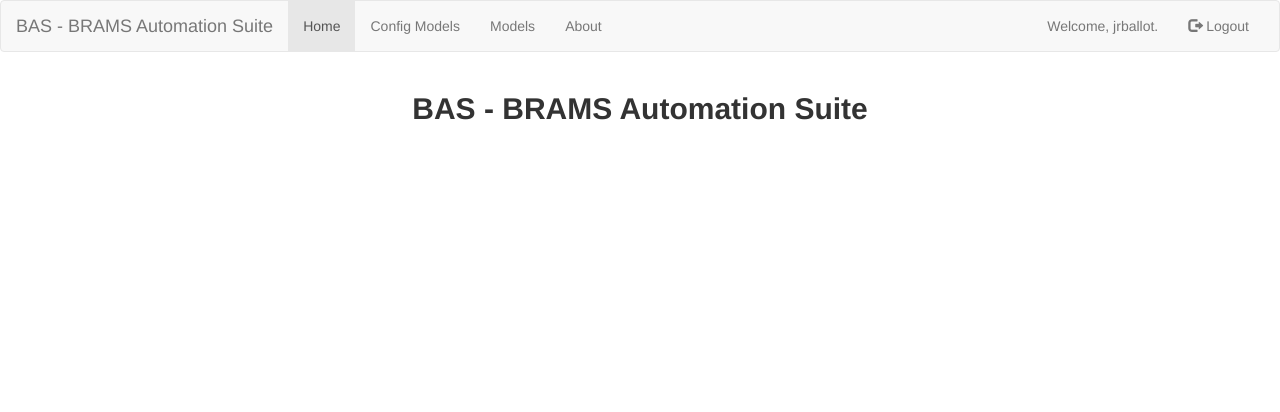
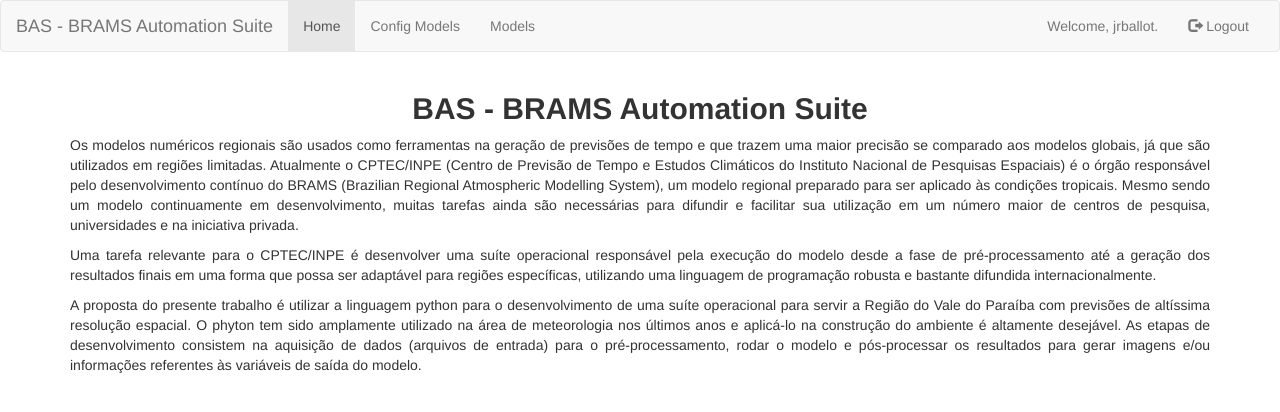
Before and after one commit to jrballot/TCC, a Flask app: page /home in a window 1280 px wide. Shown: the top 412 px of the page. Run offline with Flask 2, Linux system fonts and the light colour scheme; a user stored in the database is signed in; some libraries are stand-ins or nearby versions.

Commit message:
Finalizando TCC

```diff
--- a/brams/bas.py
+++ b/brams/bas.py
@@ -124,8 +124,6 @@
 
     runStages = ['RAMSIN_MAKESFC',"RAMSIN_MAKEVFILE", "RAMSIN_INITIAL"]
 
-    commandRunModel = 'mpirun -np 1 ../bin/brams-5.2'
-
     for runStage in runStages:
         try:
             shutil.copy(os.path.join(_pathTMP, runStage), _meteo_only)
@@ -149,7 +147,8 @@
     month = date[4:6]
     day = date[-2:]
 
-    file = os.path.join(_meteo_only,'dataout/POSPROCESS/METEO-ONLY-A-'+year+'-'+month+'-'+day+'-'+time+'0000-g1.ctl')
+    file = os.path.join(_meteo_only,
+        'dataout/POSPROCESS/METEO-ONLY-A-'+year+'-'+month+'-'+day+'-'+time+'0000-g1.ctl')
     ga = grads.GrADS(Window=False)
     fh = ga.open(file)
 
--- a/web/templates/_base.html
+++ b/web/templates/_base.html
@@ -31,18 +31,18 @@
 
               <div class="collapse navbar-collapse" id="mynavbar-content">
                   <ul class="nav navbar-nav navbar-hover">
-                      <li class='active'>
+                      <li {% if request.path == '/home' %}class='active' {% endif %}>
                           <a href="/home" id="home">Home</a>
                       </li>
-                      <li>
+                      <li {% if request.path == '/confmodels' %}class='active' {% endif %}>
                           <a href="/confmodels" id="confmodels">Config Models</a>
                       </li>
-                      <li>
+                      <li {% if request.path == '/allmodels' %}class='active' {% endif %}>
                           <a href="/allmodels" id="allmodels">Models</a>
                       </li>
-                      <li>
+                      <!-- <li>
                           <a href="/about" id="about">About</a>
-                      </li>
+                      </li> -->
                   </ul>
                   <ul class="nav navbar-nav navbar-right">
                     {% if not session.logged_in %}
--- a/web/templates/allmodels.html
+++ b/web/templates/allmodels.html
@@ -59,7 +59,7 @@
 </div>
 
 <div class="row">
-    <h1 style="text-align:center">Result</h1>
+    <h1 style="text-align:center">Results</h1>
     <table class="table table-condensed">
         <thead>
             <tr>
--- a/web/templates/home.html
+++ b/web/templates/home.html
@@ -4,6 +4,22 @@
     <div>
         <h2 style="text-align:center"><b>BAS - BRAMS Automation Suite</b></h2>
     </div>
-    <div>
+    <div style="text-align:justify">
+        <p>
+            Os modelos numéricos regionais são usados como ferramentas na geração de previsões de tempo e que trazem uma maior precisão se comparado aos modelos globais, já que são utilizados em regiões limitadas. Atualmente o CPTEC/INPE (Centro de Previsão de Tempo e Estudos Climáticos do Instituto Nacional de Pesquisas Espaciais) é o órgão responsável pelo desenvolvimento contínuo do BRAMS (Brazilian Regional Atmospheric Modelling System), um modelo regional preparado para ser aplicado às condições tropicais. Mesmo sendo um modelo continuamente em desenvolvimento, muitas tarefas ainda são necessárias para difundir e facilitar sua utilização em um número maior de centros de pesquisa, universidades e na iniciativa privada.
 
+
+        </p>
+
+        <p>
+            Uma tarefa relevante para o CPTEC/INPE é desenvolver uma suíte operacional responsável pela execução do modelo desde a fase de pré-processamento até a geração dos resultados finais em uma forma que possa ser adaptável para regiões específicas, utilizando uma linguagem de programação robusta e bastante difundida internacionalmente.
+
+        </p>
+
+        <p>
+           A proposta do presente trabalho é utilizar a linguagem python para o desenvolvimento de uma suíte operacional para servir a Região do Vale do Paraíba com previsões de altíssima resolução espacial. O phyton tem sido amplamente utilizado na área de meteorologia nos últimos anos e aplicá-lo na construção do ambiente é altamente desejável. As etapas de desenvolvimento consistem na aquisição de dados (arquivos de entrada) para o pré-processamento, rodar o modelo e pós-processar os resultados para gerar imagens e/ou informações referentes às variáveis de saída do modelo.
+        </p>
+
+
+    </div>
 {% endblock %}
```
Also changed, not shown: 5 other files.
